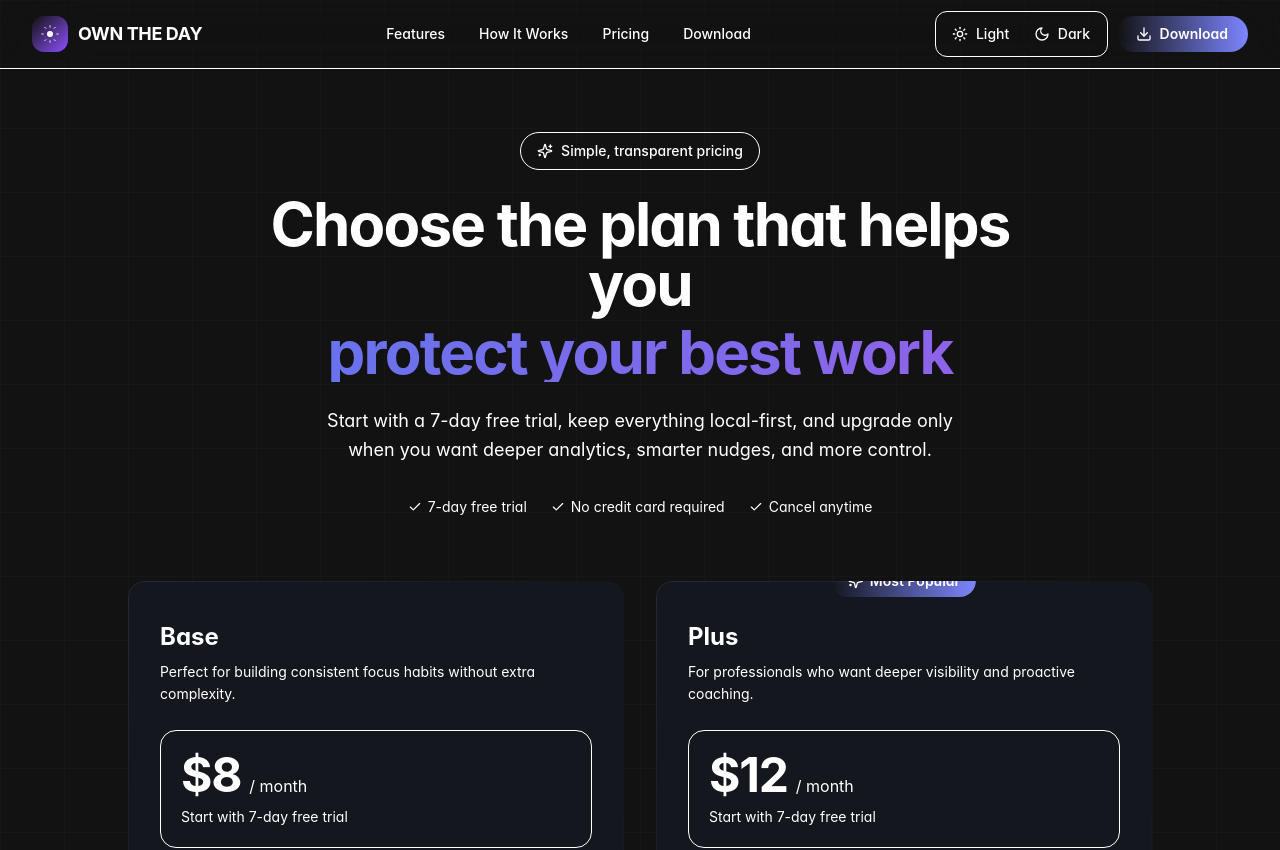
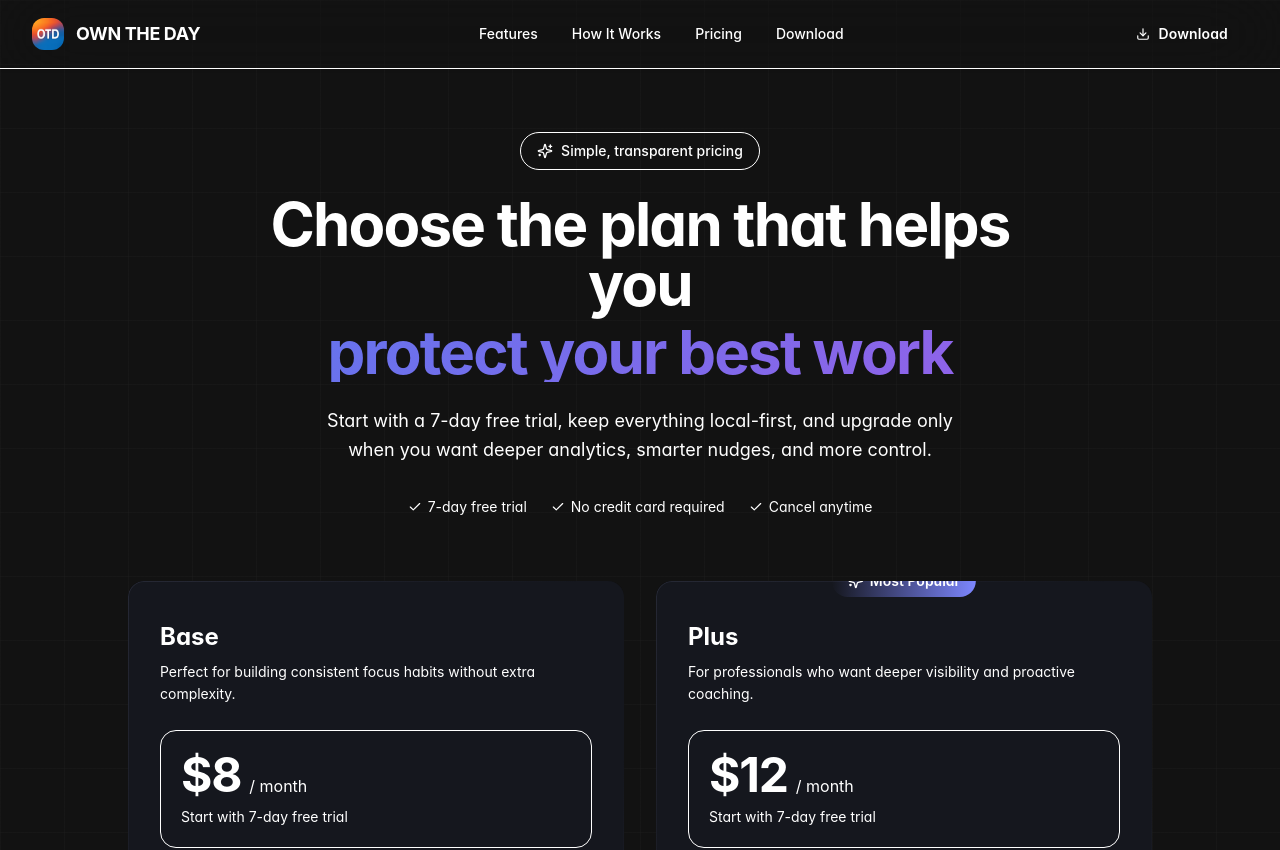
Before and after one commit to 0val-Wizard/otd-website, a Next.js app: page /otd-website/pricing in a window 1280 px wide. Shown: the top 850 px of the page. Built offline with nearby package versions, Linux system fonts and the light colour scheme.

Commit message:
ui: adjust logo spacing in marketing header

```diff
--- a/components/marketing-header.tsx
+++ b/components/marketing-header.tsx
@@ -2,10 +2,10 @@
 
 import { useEffect, useState } from 'react';
 import Link from 'next/link';
-import { Download, Menu, Moon, Sun, X } from 'lucide-react';
+import { Download, Menu, X } from 'lucide-react';
 
 import { Button } from '@/components/ui/button';
-import { useTheme } from '@/components/theme-provider';
+import { withBasePath } from '@/lib/site-url';
 
 type ActivePage = 'home' | 'pricing' | 'download';
 
@@ -30,34 +30,19 @@ const navLinks: Array<{
 ];
 
 export function OTDLogo({ size = 'default' }: { size?: 'default' | 'large' }) {
-  const iconDim = size === 'large' ? 22 : 18;
-
   return (
-    <div className="flex items-center gap-2.5">
+    <div className="flex items-center gap-3">
       <div className="relative group">
         <div
           className={`${
-            size === 'large' ? 'h-11 w-11' : 'h-9 w-9'
-          } flex items-center justify-center rounded-xl bg-gradient-to-br from-primary to-violet-500 shadow-lg shadow-primary/15 transition-all duration-300 group-hover:shadow-primary/30`}
+            size === 'large' ? 'h-10 w-10' : 'h-8 w-8'
+          } flex items-center justify-center rounded-xl overflow-hidden shadow-lg shadow-primary/15 transition-all duration-300 group-hover:shadow-primary/30`}
         >
-          <svg
-            width={iconDim}
-            height={iconDim}
-            viewBox="0 0 48 48"
-            className="relative z-10 text-white"
-          >
-            <g stroke="currentColor" strokeWidth="2.5" strokeLinecap="round" fill="none" opacity="0.9">
-              <line x1="24" y1="6" x2="24" y2="2" />
-              <line x1="35" y1="9" x2="38" y2="6" />
-              <line x1="42" y1="24" x2="46" y2="24" />
-              <line x1="35" y1="39" x2="38" y2="42" />
-              <line x1="24" y1="42" x2="24" y2="46" />
-              <line x1="13" y1="39" x2="10" y2="42" />
-              <line x1="6" y1="24" x2="2" y2="24" />
-              <line x1="13" y1="9" x2="10" y2="6" />
-            </g>
-            <circle cx="24" cy="24" r="8" fill="currentColor" />
-          </svg>
+          <img
+            src={withBasePath('/OTD_logo.png')}
+            alt="OWN THE DAY Logo"
+            className="h-full w-full object-cover"
+          />
         </div>
       </div>
       <span
@@ -71,50 +56,7 @@ export function OTDLogo({ size = 'default' }: { size?: 'default' | 'large' }) {
   );
 }
 
-function ThemeToggle({ mobile = false }: { mobile?: boolean }) {
-  const { theme, resolvedTheme, setTheme } = useTheme();
-  const [mounted, setMounted] = useState(false);
 
-  useEffect(() => setMounted(true), []);
-
-  if (!mounted) {
-    return <div className={mobile ? 'h-11 w-full' : 'h-9 w-[132px]'} />;
-  }
-
-  const selectedTheme = theme === 'system' ? resolvedTheme : theme;
-  const wrapperClassName = mobile
-    ? 'grid w-full grid-cols-2 rounded-xl border border-border/60 bg-muted/30 p-1'
-    : 'grid grid-cols-2 rounded-xl border border-border/60 bg-background/70 p-1 shadow-sm backdrop-blur-sm';
-  const buttonClassName = (isActive: boolean) =>
-    `inline-flex items-center justify-center gap-1.5 rounded-lg px-2.5 py-2 text-sm font-medium transition-all duration-200 sm:gap-2 sm:px-3 ${
-      isActive
-        ? 'bg-foreground text-background shadow-sm'
-        : 'text-muted-foreground hover:bg-muted/50 hover:text-foreground'
-    }`;
-
-  return (
-    <div className={wrapperClassName} aria-label="Theme selector">
-      <button
-        onClick={() => setTheme('light')}
-        className={buttonClassName(selectedTheme === 'light')}
-        aria-pressed={selectedTheme === 'light'}
-        title="Use light mode"
-      >
-        <Sun className="h-4 w-4" />
-        <span className={mobile ? '' : 'hidden sm:inline'}>Light</span>
-      </button>
-      <button
-        onClick={() => setTheme('dark')}
-        className={buttonClassName(selectedTheme === 'dark')}
-        aria-pressed={selectedTheme === 'dark'}
-        title="Use dark mode"
-      >
-        <Moon className="h-4 w-4" />
-        <span className={mobile ? '' : 'hidden sm:inline'}>Dark</span>
-      </button>
-    </div>
-  );
-}
 
 export function MarketingHeader({
   activePage = 'home',
@@ -147,18 +89,20 @@ export function MarketingHeader({
   }, []);
 
   const ctaClassName =
-    'btn-glow h-9 rounded-full border-0 bg-gradient-to-r from-primary to-indigo-400 px-5 text-sm font-semibold text-white shadow-md shadow-primary/15 transition-all duration-300 hover:shadow-lg hover:shadow-primary/25';
+    'download-cta download-cta--nav btn-glow h-10 rounded-full px-3.5 pr-5 text-sm font-semibold tracking-[0.01em] transition-all duration-300 hover:-translate-y-0.5';
 
   const renderCta = (mobile = false) => {
     const className = mobile
-      ? 'w-full rounded-xl border-0 bg-gradient-to-r from-primary to-indigo-400 text-white shadow-lg shadow-primary/15'
+      ? 'download-cta btn-glow h-12 w-full rounded-xl px-4 text-sm font-semibold tracking-[0.01em] transition-all duration-300'
       : ctaClassName;
 
     if (ctaDownload) {
       return (
         <Button asChild size={mobile ? undefined : 'sm'} className={className}>
           <a href={ctaHref} download onClick={() => setMobileOpen(false)}>
-            <Download className="mr-2 h-4 w-4" />
+            <span className="download-cta-icon mr-2">
+              <Download className="h-3.5 w-3.5" />
+            </span>
             {ctaLabel}
           </a>
         </Button>
@@ -168,7 +112,9 @@ export function MarketingHeader({
     return (
       <Button asChild size={mobile ? undefined : 'sm'} className={className}>
         <Link href={ctaHref} onClick={() => setMobileOpen(false)}>
-          <Download className="mr-2 h-4 w-4" />
+          <span className="download-cta-icon mr-2">
+            <Download className="h-3.5 w-3.5" />
+          </span>
           {ctaLabel}
         </Link>
       </Button>
@@ -211,7 +157,6 @@ export function MarketingHeader({
           </nav>
 
           <div className="flex items-center gap-2">
-            <ThemeToggle />
             <div className="hidden sm:block">{renderCta()}</div>
             <button
               onClick={() => setMobileOpen((open) => !open)}
@@ -231,9 +176,6 @@ export function MarketingHeader({
             onClick={() => setMobileOpen(false)}
           />
           <div className="absolute left-0 right-0 top-[4.25rem] space-y-1 border-b border-border/40 bg-background/95 p-5 shadow-2xl backdrop-blur-2xl">
-            <div className="px-4 pb-3">
-              <ThemeToggle mobile />
-            </div>
             {navLinks.map((link) => {
               const isActive = link.page === activePage;
 
```
